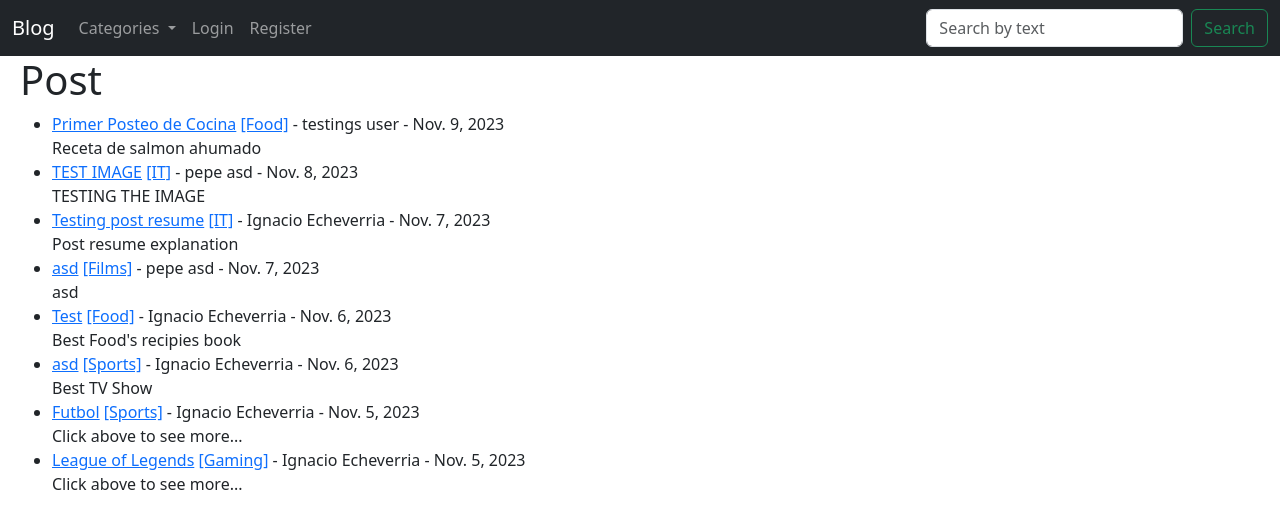
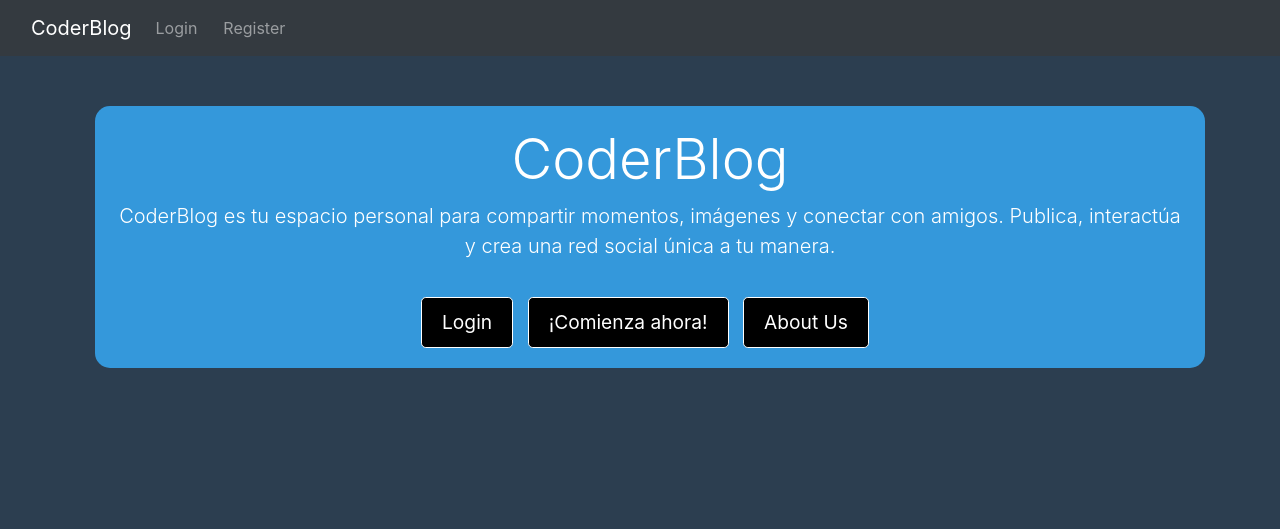
Before and after one commit to nachoeche/CoderHouse, a Django app: page / in a window 1280 px wide. Shown: the top 529 px of the page. Run offline with Django 4.2, Linux system fonts and the light colour scheme; data comes from the database, SQL or seed files in the repository; both versions use the stored data as it was after the commit; some libraries are stand-ins or nearby versions.

Commit message:
CSS Format

```diff
--- a/members/templates/registration/user_profile.html
+++ b/members/templates/registration/user_profile.html
@@ -23,7 +23,7 @@
       </div>
       <div class="col-md-10">
         <div class="card-body">
-          <h5 class="card-title">@{{posts.author.username}}</h5>
+          <h5 class="card-title">@{{page_user}}</h5>
 
           <p><small class="card-text">{{page_user.bio}}</small></p>
           <p class="card-text"><small class="text-body-secondary">
--- a/theblog/forms.py
+++ b/theblog/forms.py
@@ -26,7 +26,7 @@ class PostForm(forms.ModelForm):
 class EditForm(forms.ModelForm):
     class Meta:
         model = Post
-        fields=('title','title_tag','post_resume', 'author','category', 'body')
+        fields=('title','title_tag','post_resume', 'author','category', 'body','header_image')
         #Create a widget to define a CSS(boostrap) class to each field
         widgets={
             'title': forms.TextInput(attrs={'class': 'form-control'}),
--- a/theblog/templates/base.html
+++ b/theblog/templates/base.html
@@ -13,10 +13,54 @@
     -->
     <title>
         {%block title%}
-            Blog
+            CoderBlog
         {%endblock%}
     </title>
     <link href="https://cdn.jsdelivr.net/npm/bootstrap@5.3.2/dist/css/bootstrap.min.css" rel="stylesheet" integrity="sha384-T3c6CoIi6uLrA9TneNEoa7RxnatzjcDSCmG1MXxSR1GAsXEV/Dwwykc2MPK8M2HN" crossorigin="anonymous">
+    <style>
+            body {
+                background-color: #2c3e50;
+                color: #ecf0f1;
+            }
+
+            .jumbotron {
+                background-color: #3498db;
+                color: #ffffff;
+                border-radius: 15px;
+                padding: 20px;
+                margin-top: 50px;
+            }
+
+            h1 {
+                color: #ffffff;
+                font-size: 3.5em;
+            }
+
+            p {
+                font-size: 18px;
+            }
+
+            .btn-primary {
+                background-color: black;
+                border-color: white;
+                font-size: 1.2em;
+                padding: 10px 20px;
+                margin-top: 20px;
+                color: white;
+            }
+
+            .btn-primary:hover {
+                background-color: lightblue;
+                border-color: white;
+                color: black;
+            }
+
+
+            li a {
+                color: #ffffff;
+            }
+
+        </style>
   </head>
   <body>
     <!--
@@ -25,12 +69,14 @@
     -->
     <nav class="navbar navbar-expand-lg navbar-dark bg-dark container-fluid">
         <div class="container-fluid">
-          <a class="navbar-brand" href="{%url 'home'%}">Blog</a>
+          <a class="navbar-brand" href="{%url 'home'%}">CoderBlog</a>
           <button class="navbar-toggler" type="button" data-bs-toggle="collapse" data-bs-target="#navbarSupportedContent" aria-controls="navbarSupportedContent" aria-expanded="false" aria-label="Toggle navigation">
             <span class="navbar-toggler-icon"></span>
           </button>
           <div class="collapse navbar-collapse" id="navbarSupportedContent">
             <ul class="navbar-nav me-auto mb-2 mb-lg-0">
+
+              {% if user.is_authenticated %}
                 {%if cat_menu %}
                   <!--Category item dropdown-->
                   <li class="nav-item dropdown">
@@ -44,32 +90,36 @@
                     </ul>
                   </li>
                 {% endif %}
-              {% if user.is_authenticated %}
                 <li class="nav-item">
                   <a class="nav-link" href="{%url 'add_post' %}">Add Post</a>
                 </li>
+                {% if user.is_superuser%}
                 <li class="nav-item">
                   <a class="nav-link" href="{%url 'add_category' %}">Add Category</a>
                 </li>
+                {%endif%}
                 <!--User dropdown-->
                 <li class="nav-item dropdown">
                   <a class="nav-link dropdown-toggle" href="#" role="button" data-bs-toggle="dropdown" aria-expanded="false">
-                    Profile
+                    @{{user.userprofile.user}}
                   </a>
                   <ul class="dropdown-menu">
                     <li><a class="dropdown-item" href="{%url 'edit_profile' %}">Edit Settings</a></li>
-                    {% if user.userprofile.id %}
+                    {% if not user.userprofile.id %}
+                      <li><a class="dropdown-item" href="{% url 'create_profile_page' %}">Create Profile Page</a></li>
+                    {% else %}
                       <li><a class="dropdown-item" href="{%url 'edit_profile_page' user.userprofile.id%}">Edit Profile Page</a></li>
                       <li><a class="dropdown-item" href="{%url 'show_profile_page' user.userprofile.id%}">Show Profile Page</a></li>
-                    {% else %}
-                      <li><a class="dropdown-item" href="{% url 'create_profile_page' %}">Create Profile Page</a></li>
+                      <li><a class="dropdown-item" href="{%url 'logout' %}">Logout</a></li>
+
                     {% endif %}
                   </ul>
                 </li>
-
-                <li class="nav-item">
-                  <a class="nav-link" href="{%url 'logout' %}">Logout</a>
-                </li>
+                </ul>
+                <form class="d-flex" method="GET" action="{% url 'home' %}">
+                  <input class="form-control me-2" type="search" placeholder="Search by text" aria-label="Search" name="query" value="{{ search_query }}">
+                  <button class="btn btn-outline-success d-flex" type="submit">Search</button>
+                </form>
               {% else %}
                 <li class="nav-item">
                   <a class="nav-link" href="{%url 'login' %}">Login</a>
@@ -78,12 +128,11 @@
                   <a class="nav-link" href="{%url 'register' %}">Register</a>
                 </li>
 
+              </ul>
+            </form>
               {% endif %}
-            </ul>
-            <form class="d-flex" method="GET" action="{% url 'home' %}">
-              <input class="form-control me-2" type="search" placeholder="Search by text" aria-label="Search" name="query" value="{{ search_query }}">
-              <button class="btn btn-outline-success d-flex" type="submit">Search</button>
-            </form>
+
+
           </div>
         </div>
       </nav>
--- a/theblog/templates/home.html
+++ b/theblog/templates/home.html
@@ -1,6 +1,6 @@
 {%extends 'base.html'%}
 {% block title %}
-    Blog
+    CoderBlog
 {% endblock %}
 {% block content %}
 
@@ -9,6 +9,59 @@
     Title - Author
     Body
 -->
+{% if user.is_authenticated %}
+<style>
+    body {
+        background-color: #2c3e50;
+        color: #ecf0f1;
+    }
+
+    .jumbotron {
+        background-color: #3498db;
+        color: #ffffff;
+        border-radius: 15px;
+        padding: 20px;
+        margin-top: 50px;
+    }
+
+    h1 {
+        color: #ffffff;
+        font-size: 3.5em;
+    }
+
+    p {
+        font-size: 18px;
+    }
+
+
+    ul {
+        list-style: none;
+        padding: 0;
+        margin: 0;
+    }
+
+    li {
+        margin-right: 10px;
+    }
+
+    li a {
+        color: #ffffff;
+    }
+
+    .post {
+        border: 1px solid #ddd;
+        border-radius: 8px;
+        padding: 15px;
+        margin-bottom: 20px;
+    }
+
+    .comment {
+        border: 1px solid #ddd;
+        border-radius: 8px;
+        padding: 10px;
+        margin-top: 10px;
+    }
+</style>
     <h1>Post</h1>
     <ul>
     {% for post in object_list %}
@@ -30,5 +83,83 @@
         {{post.post_resume|safe}}</li>
     {% endfor %}
     </ul>
+{% else %}
+<link rel="stylesheet" href="https://stackpath.bootstrapcdn.com/bootstrap/4.3.1/css/bootstrap.min.css" integrity="sha384-ggOyR0iXCbMQv3Xipma34MD+dH/1fQ784/j6cY/iJTQUOhcWr7x9JvoRxT2MZw1T" crossorigin="anonymous">
+        <style>
+            body {
+                background-color: #2c3e50;
+                color: #ecf0f1;
+            }
+
+            .jumbotron {
+                background-color: #3498db;
+                color: #ffffff;
+                border-radius: 15px;
+                padding: 20px;
+                margin-top: 50px;
+            }
+
+            h1 {
+                color: #ffffff;
+                font-size: 3.5em;
+            }
+
+            p {
+                font-size: 18px;
+            }
+
+            .btn-primary {
+                background-color: black;
+                border-color: white;
+                font-size: 1.2em;
+                padding: 10px 20px;
+                margin-top: 20px;
+                color: white;
+            }
+
+            .btn-primary:hover {
+                background-color: lightblue;
+                border-color: white;
+                color: black;
+            }
+
+            ul {
+                list-style: none;
+                padding: 0;
+                margin: 0;
+            }
+
+            li {
+                display: inline-block;
+                margin-right: 10px;
+            }
+
+            li a {
+                color: #ffffff;
+                text-decoration: none;
+            }
+        </style>
+    </head>
+
+    <body>
+
+    <div class="container">
+        <div class="jumbotron text-center">
+            <h1 class="display-4">CoderBlog</h1>
+            <p class="lead">CoderBlog es tu espacio personal para compartir momentos, imágenes y conectar con amigos. Publica, interactúa y crea una red social única a tu manera.</p>
+            <ul>
+                <li><a class="btn btn-primary btn-lg" href="{% url 'login' %}" role="button">Login</a></li>
+                <li><a class="btn btn-primary btn-lg" href="{% url 'register' %}" role="button">¡Comienza ahora!</a></li>
+                <li><a class="btn btn-primary btn-lg" href="{% url 'about_us' %}" role="button">About Us</a></li>
+            </ul>
+        </div>
+    </div>
+
+
+    <script src="https://code.jquery.com/jquery-3.3.1.slim.min.js" integrity="sha384-q8i/X+965DzO0rT7abK41JStQIAqVgRVzpbzo5smXKp4YfRvH+8abtTE1Pi6jizo" crossorigin="anonymous"></script>
+    <script src="https://cdn.jsdelivr.net/npm/@popperjs/core@2.11.6/dist/umd/popper.min.js" integrity="sha384-GLhlTQ8iRABdZLl6O3oVMWSktQOp6b7In1Zl3/Jr59ELIXI2gg3+1b04me5e0B+L" crossorigin="anonymous"></script>
+    <script src="https://stackpath.bootstrapcdn.com/bootstrap/4.3.1/js/bootstrap.min.js" integrity="sha384-JjSmVgyd0p3pXB1rRibZUAYoIIy6OrQ6VrjIEaFf/nJGzIxFDsf4x0xIM+B07jRM" crossorigin="anonymous"></script>
+    </body>
+{% endif %}
 
 {%endblock%}
--- a/theblog/templates/update_post.html
+++ b/theblog/templates/update_post.html
@@ -17,7 +17,7 @@
             In order to create a styling on the form, create a forms.py file
         -->
         <div class="form-group">
-            <form method="POST">
+            <form method="POST" enctype="multipart/form-data">
                 {%csrf_token%}
                 {{form.media}}
                 {{form.as_p}}
--- a/theblog/urls.py
+++ b/theblog/urls.py
@@ -1,11 +1,12 @@
 from django.urls import path
 #from . import views
 #As the HomeView is a class, we need to import it.
-from .views import HomeView,ArticleDetail,AddPostView,UpdatePostView,DeletePostView,AddCategoryView,CategoryView,LikeView,AddCommentView
+from .views import HomeView,ArticleDetail,AddPostView,UpdatePostView,DeletePostView,AddCategoryView,CategoryView,LikeView,AddCommentView,AboutUs
 
 urlpatterns = [
     #path("",views.home,name="home"),
     path("",HomeView.as_view(),name="home"),
+    path('about_us/', AboutUs, name='about_us'),
     #This will use a Primary key to refer to the link
     path("article/<int:pk>",ArticleDetail.as_view(),name="article_details"),
     path("add_post/",AddPostView.as_view(),name="add_post"),
--- a/theblog/views.py
+++ b/theblog/views.py
@@ -43,6 +43,9 @@ class HomeView(ListView):
         context["cat_menu"] = cat_menu
         context["search_query"] = search_query
         return context
+def AboutUs(request):
+    #About us
+    return render(request, 'about_us.html')
 #This class uses DetailView since it will show a detail for each post.
 class ArticleDetail(DetailView):
     model = Post
```
Also changed, not shown: theblog/templates/about_us.html (added, +53 -0 lines), db.sqlite3, media/images/Ball.jpg (added), media/images/Ball_hjMkrHm.jpg (added), media/images/Ball_zx6lKUZ.jpg (added). Lines whose indentation alone changed are shown as unchanged.
